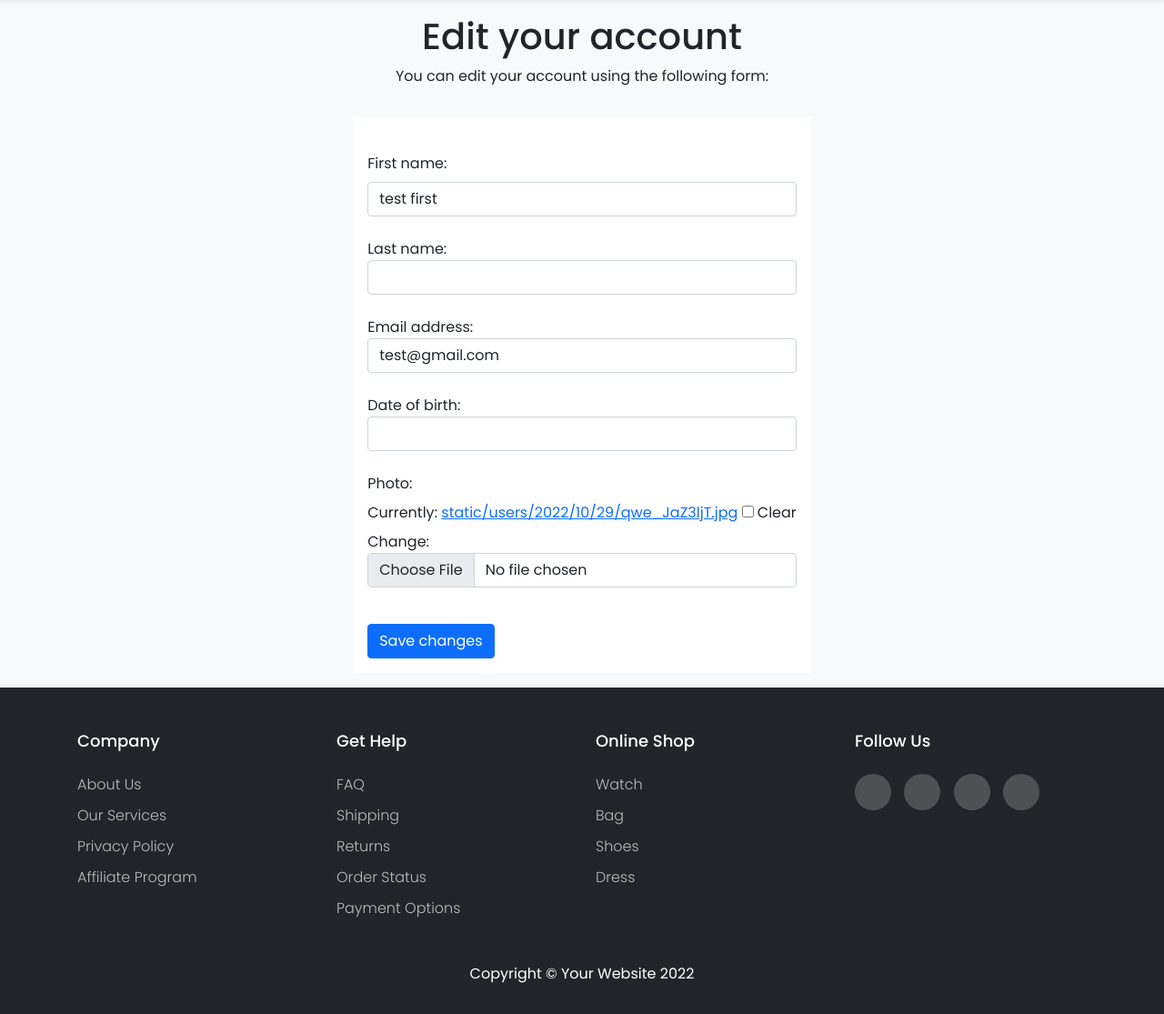
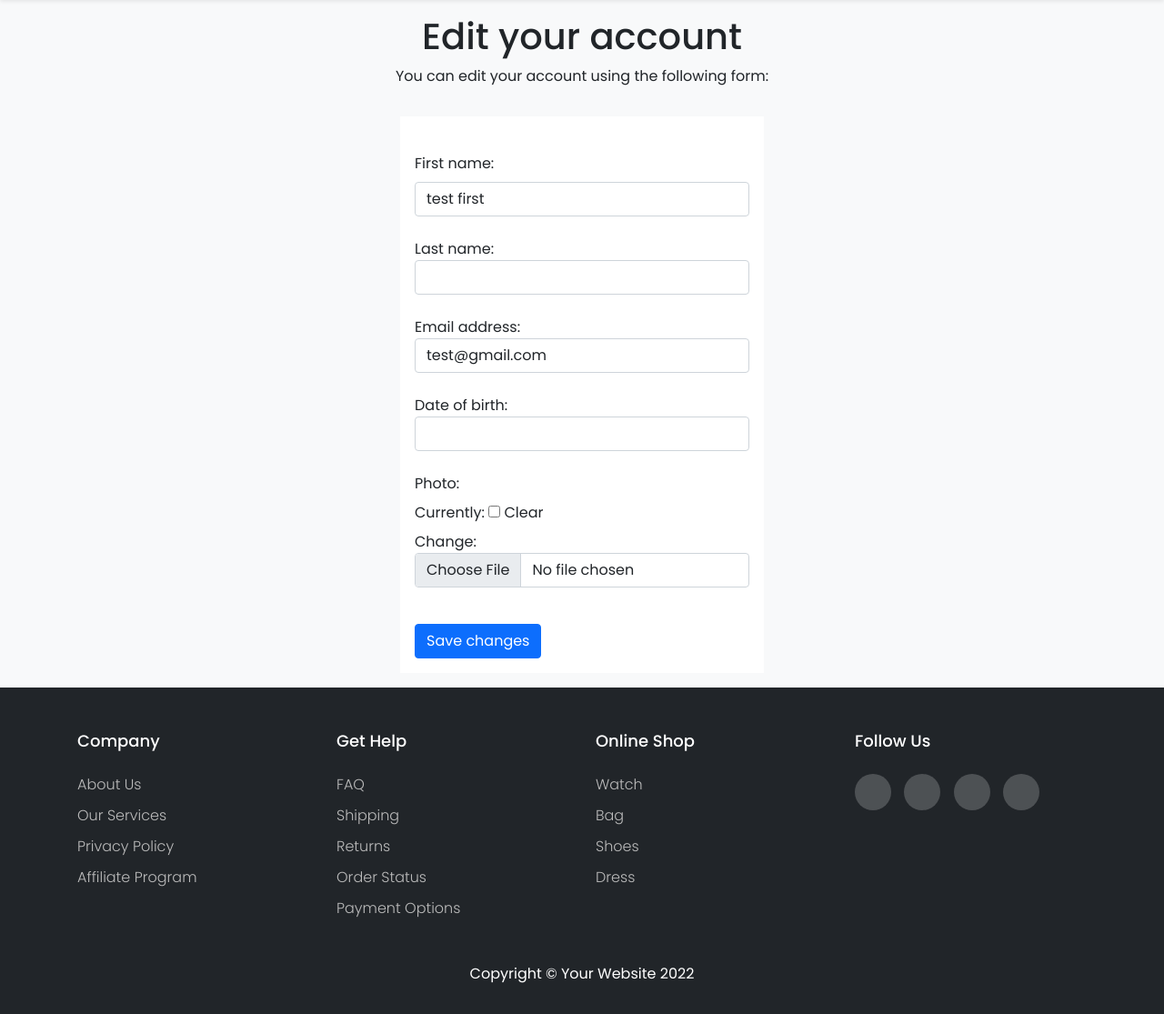
Before and after one commit to Efe-Roy/e-shop, a Django app: template templates/account/edit.html in a window 1280 px wide. Shown: the part 56-1171 px from the top of the page at 91% size. Run offline with Django 3.2, Linux system fonts and the light colour scheme; the template is opened without the code that fills it, so the values that code supplies are empty; some libraries are stand-ins or nearby versions.

Commit message:
second commit

```diff
--- a/templates/account/edit.html
+++ b/templates/account/edit.html
@@ -31,7 +31,8 @@
                 <div class="form-group my-4">
                     <label for="id_photo" class="form-label">Photo:</label>
                     <br>
-                    Currently: <a href="/static/users/2022/10/29/qwe_JaZ3ljT.jpg">static/users/2022/10/29/qwe_JaZ3ljT.jpg</a>
+                    Currently:
+                    <!-- Currently: <a href="/static/users/2022/10/29/qwe_JaZ3ljT.jpg">static/users/2022/10/29/qwe_JaZ3ljT.jpg</a> -->
                     <input type="checkbox" name="photo-clear" id="photo-clear_id">
                     <label for="photo-clear_id" class="form-label">Clear</label>
                     <br>
```
